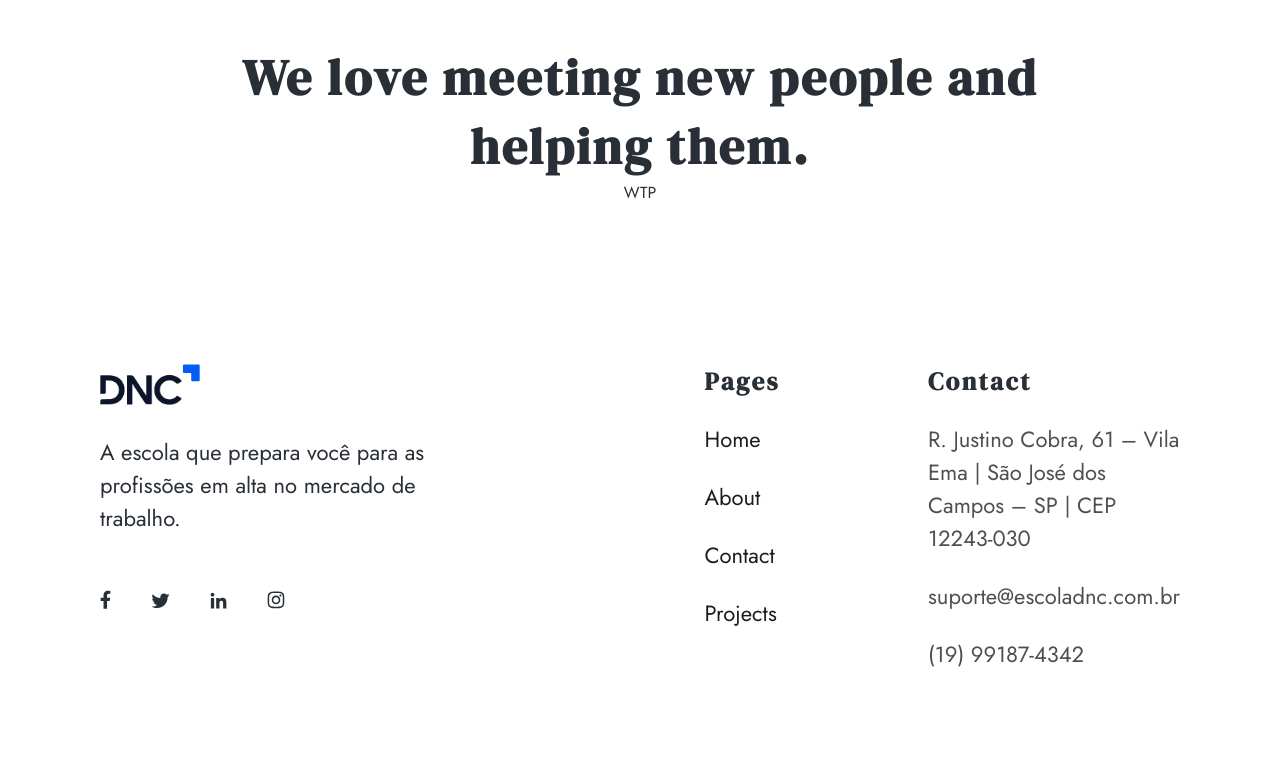
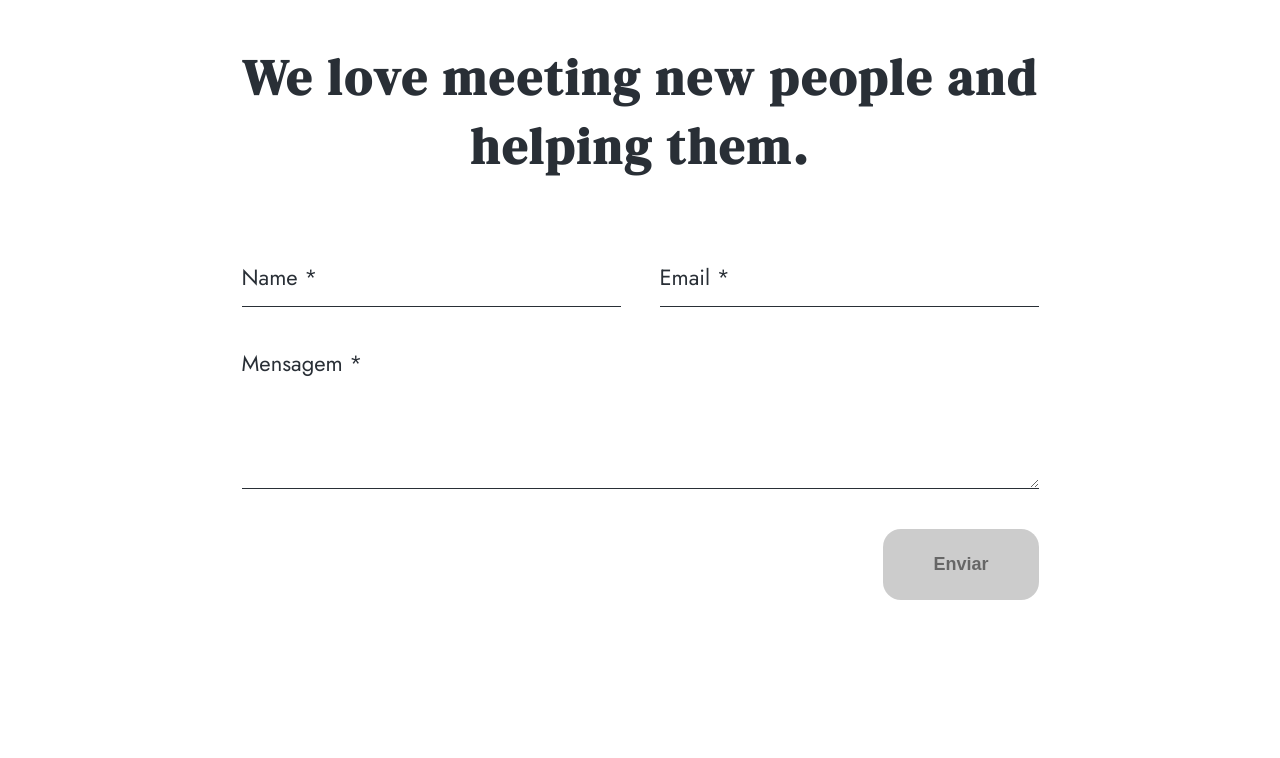
Before and after one commit to ThalesFortes/WebSite, a React (Vite) app in the folder website-company/: page /contact in a window 1280 px wide. Shown: the part 622-1380 px from the top of the page. Built offline with nearby package versions, Linux system fonts and the light colour scheme.

Commit message:
Validation forms

```diff
--- a/website-company/src/components/ContactForm/ContactForm.css
+++ b/website-company/src/components/ContactForm/ContactForm.css
@@ -8,3 +8,18 @@
 .contact-form h2 {
   font-size: 50px;
 }
+
+.contact-form form {
+  margin: 40px 0 0 0;
+  width: 100%;
+}
+
+.contact-form p {
+  font-size: 20px;
+  margin: 0;
+}
+
+.contact-form  .form-group {
+  column-gap: 39px;
+  margin: 40px 0 0 0;
+}
--- a/website-company/src/components/ContactForm/ContactForm.jsx
+++ b/website-company/src/components/ContactForm/ContactForm.jsx
@@ -1,10 +1,84 @@
 import './ContactForm.css'
+import { useState, useEffect } from 'react'
+// COMPONENTS
 
-function ContactForm (props) {
+import Button from '../Button/Button'
+
+function ContactForm () {
+  const [formData, setFormData] = useState({
+    name: '',
+    email: '',
+    message: '',
+  })
+
+  const [isFormValid, setIsFormValid] = useState(false)
+
+  const handleSubmit = async (e) => {
+    e.preventDefault()
+    if (isFormValid) {
+      null
+    }
+  }
+
+  useEffect(() => {
+    const isValidEmail = (email) => {
+      const emailRegex = /^[^\s@]+@[^\s@]+\.[^\s@]+$/
+      return emailRegex.test(email)
+    }
+    const isValid = formData.name.trim() &&
+                    formData.email.trim() &&
+                    formData.message.trim() &&
+                    isValidEmail(formData.email)
+
+    setIsFormValid(isValid)
+  },[formData])
+
+  const handleChange = (e) => {
+    const {name, value} = e.target;
+    setFormData({
+      ...formData,
+      [name]:value
+    })
+  }
+
   return(
     <div className='contact-form d-flex fd-column al-center'>
         <h2>We love meeting new people and helping them.</h2>
-        <form action="">WTP</form>
+        <form action="">
+          <div className="d-flex form-group">
+            <input
+              className='form-input'
+              type='text'
+              id='name'
+              name='name'
+              placeholder='Name *'
+              onChange={handleChange}
+            />
+            <input
+              className='form-input'
+              type='email'
+              id='email'
+              name='email'
+              placeholder='Email *'
+              onChange={handleChange}
+            />
+            </div>
+            <div className="d-flex form-group">
+              <textarea
+              className='form-input'
+              id='message'
+              name='message'
+              placeholder='Mensagem *'
+              rows="4"
+              onChange={handleChange}
+            ></textarea>
+            </div>
+            <div className="al-center d-flex jc-end form-group">
+               <Button type="submit" buttonStyle="secondary" disabled={!isFormValid}>
+                Enviar
+              </Button>
+            </div>
+        </form>
     </div>
   )
 }
--- a/website-company/src/components/ProjectsList/ProjectsList.jsx
+++ b/website-company/src/components/ProjectsList/ProjectsList.jsx
@@ -31,7 +31,9 @@
         <p>It is a long established fact that a reader will be distracted by the of readable content of page  lookings at its layouts  points.</p>
       </div>
       <div className='projects-grid'>
-        {projects.map((project) =>  (
+        {
+          projects ?
+            projects.map((project) =>  (
               <div key={project.id} className='project-card d-flex jc-center al-center fd-column'>
                 <div
                   className='thumb tertiary-background'
@@ -40,7 +42,10 @@
                   <p>{project.subtitle}</p>
                   <img src={LikedFilled} height="20px"/>
               </div>
-        ))}
+            ))
+         :
+          null
+        }
       </div>
     </div>
   )
--- a/website-company/src/main.css
+++ b/website-company/src/main.css
@@ -41,6 +41,24 @@
 
 .grey-1-color{
   color: #4D5053;
+}
+
+/* FORM */
+
+.form-input {
+  border:none;
+  border-bottom: 1px solid #292F36;
+  color: #292F36;
+  font-size: 22px;
+  font-family: "Jost", sans-serif;
+  padding: 0 0 13px 0;
+  outline: none;
+  width: 100%;
+}
+
+.form-input::placeholder {
+  color: #292F36;
+  opacity: 1;
 }
 
 /*TYPOGRAFY*/
```
Lines whose indentation alone changed are shown as unchanged.
